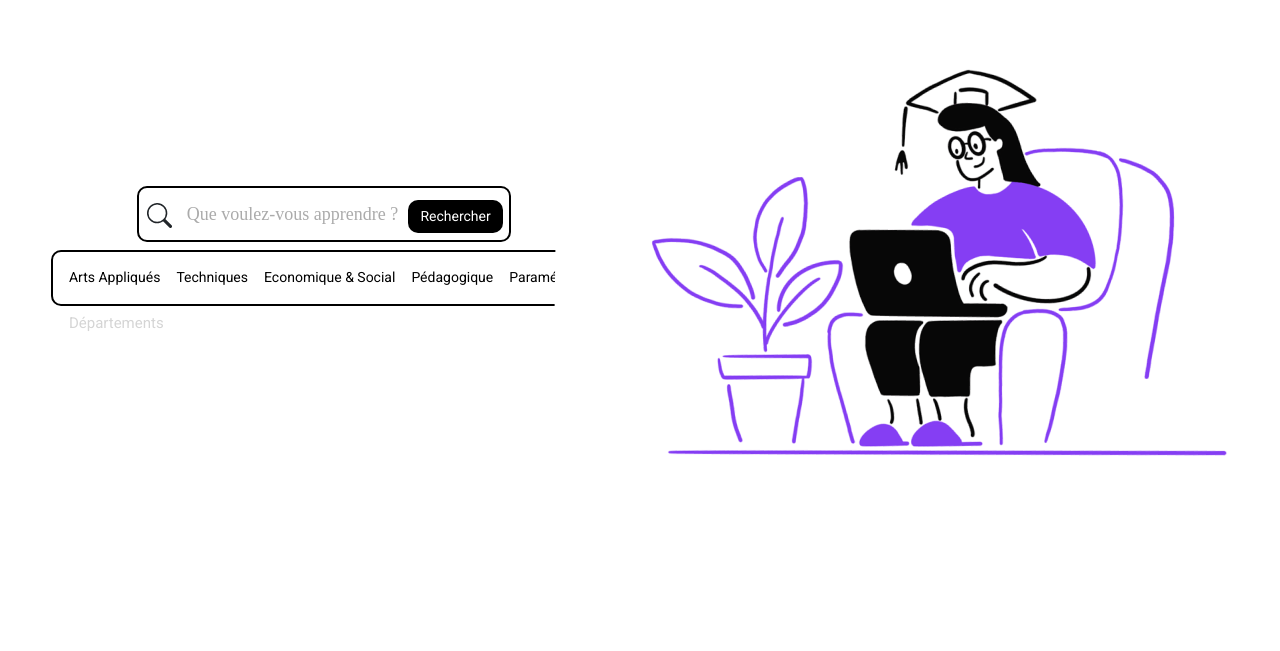
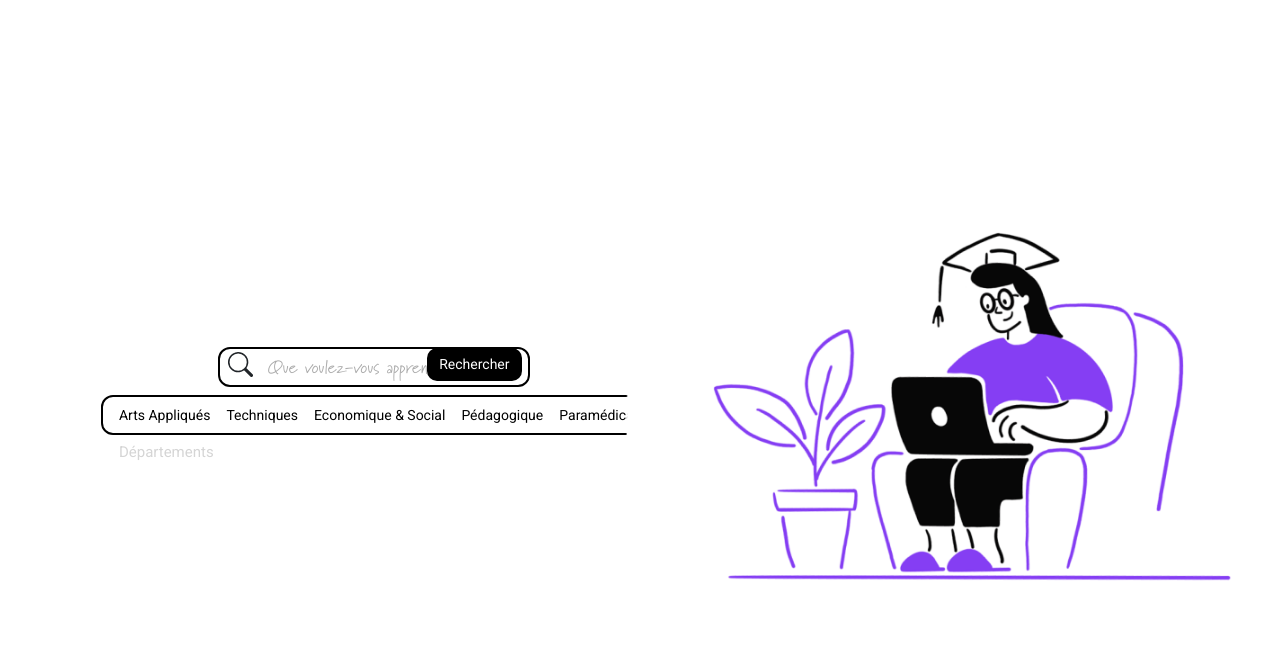
Before and after one commit to Wachrine/Tutorat, a website: page index.html in a window 1280 px wide. Shown: the part 98-749 px from the top of the page. Drawn offline with nearby package versions, Linux system fonts and the light colour scheme; a web font is replaced by a local one.

Commit message:
+ Partie Carousel VO3

```diff
--- /dev/null
+++ b/gsap.js
@@ -0,0 +1,4 @@
+document.addEventListener("DOMContentLoaded", function() {
+    gsap.to(".partRech", {x: 50});
+    gsap.from(".partillubanner", {x: 200});
+});
--- a/index.html
+++ b/index.html
@@ -58,7 +58,7 @@
           <p>Départements</p>
         </div>
       </div>
-      <div class="partIllu">
+      <div class="partIllu partillubanner">
         <img src="img/illu_banner.png" alt="">
       </div>
     </div>
@@ -172,6 +172,8 @@
 
   <!-- End Example Code -->
   <script src="https://cdn.jsdelivr.net/npm/bootstrap@5.3.3/dist/js/bootstrap.bundle.min.js"></script>
+  <script src="gsap.js"></script>
+  <script src="https://cdnjs.cloudflare.com/ajax/libs/gsap/3.12.5/gsap.min.js"></script>
 </body>
 
 </html>
--- a/scss/style.scss
+++ b/scss/style.scss
@@ -7,7 +7,7 @@
 // font telecharger
 @font-face {
     font-family: 'Marydale Regular';
-    src: url(font/Marydale_Regular.ttf) format("opentype");
+    src: url(/font/Marydale_Regular.ttf) format("opentype");
 }
 
 /* Définition des variables pour les familles de police */
@@ -41,6 +41,8 @@ body {
     flex-direction: column;
     gap: 8rem;
 
+    header {
+        // height: 100vh;
         .bg-body-tertiary {
             background-color: #ffffff !important;
 
@@ -107,6 +109,7 @@ body {
             display: flex;
             justify-content: space-between;
             align-items: center;
+            height: 100vh;
 
             .partRech {
                 display: flex;
@@ -125,14 +128,14 @@ body {
                         position: absolute;
                         z-index: 5;
                         bottom: 24%;
-                    left: 21%;
+                        left: 26%;
                     }
 
                     .form-control {
                         border: 2px solid black;
-                    height: 7vh;
-                    width: 60%;
-                    border-radius: 10px;
+                        height: 5vh;
+                        width: 50%;
+                        border-radius: 12px;
                     }
 
                     ::placeholder {
@@ -143,7 +146,7 @@ body {
 
                     .btn-outline-success {
                         position: absolute;
-                    right: 22%;
+                        right: 27%;
                         bottom: 15%;
                         display: inline-block;
                         background-color: black;
@@ -159,8 +162,8 @@ body {
                     display: inline-block;
                     border: 2px solid black;
                     width: auto;
-                height: 7vh;
-                border-radius: 10px;
+                    height: 5vh;
+                    border-radius: 12px;
                     padding: 0 1rem;
 
                     ul {
@@ -207,9 +210,13 @@ body {
                 display: flex;
                 justify-content: flex-end;
                 width: 50%;
+                img{
+                    object-fit: contain;
+                    width: 50vw;
                 }
             }
-
+        }
+    }
 
     // -------AVIS-----------
     main {
@@ -221,6 +228,7 @@ body {
             display: flex;
             align-items: center;
             justify-content: center;
+            height: 100vh;
 
             .partIllu {
                 display: flex;
@@ -247,10 +255,7 @@ body {
                     width: 50%;
 
                     .carousel-inner {
-                        background-color: aqua;
                         .carousel-item {
-                            display: flex;
-                            flex-direction: column;
                             height: 100%;
                             width: 100%;
 
```
Also changed, not shown: css/style.min.css, 1 other file. Lines whose indentation alone changed are shown as unchanged.
